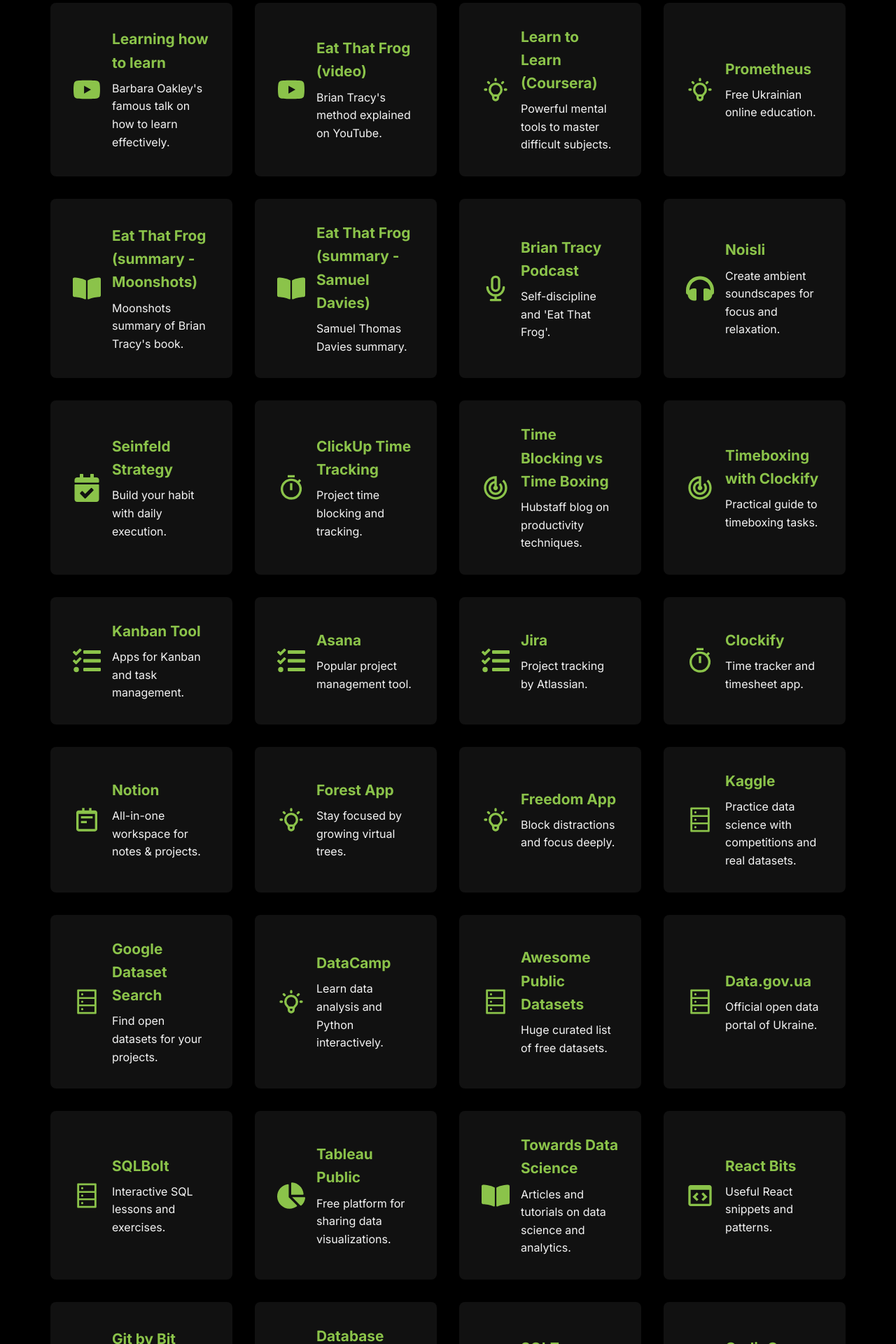
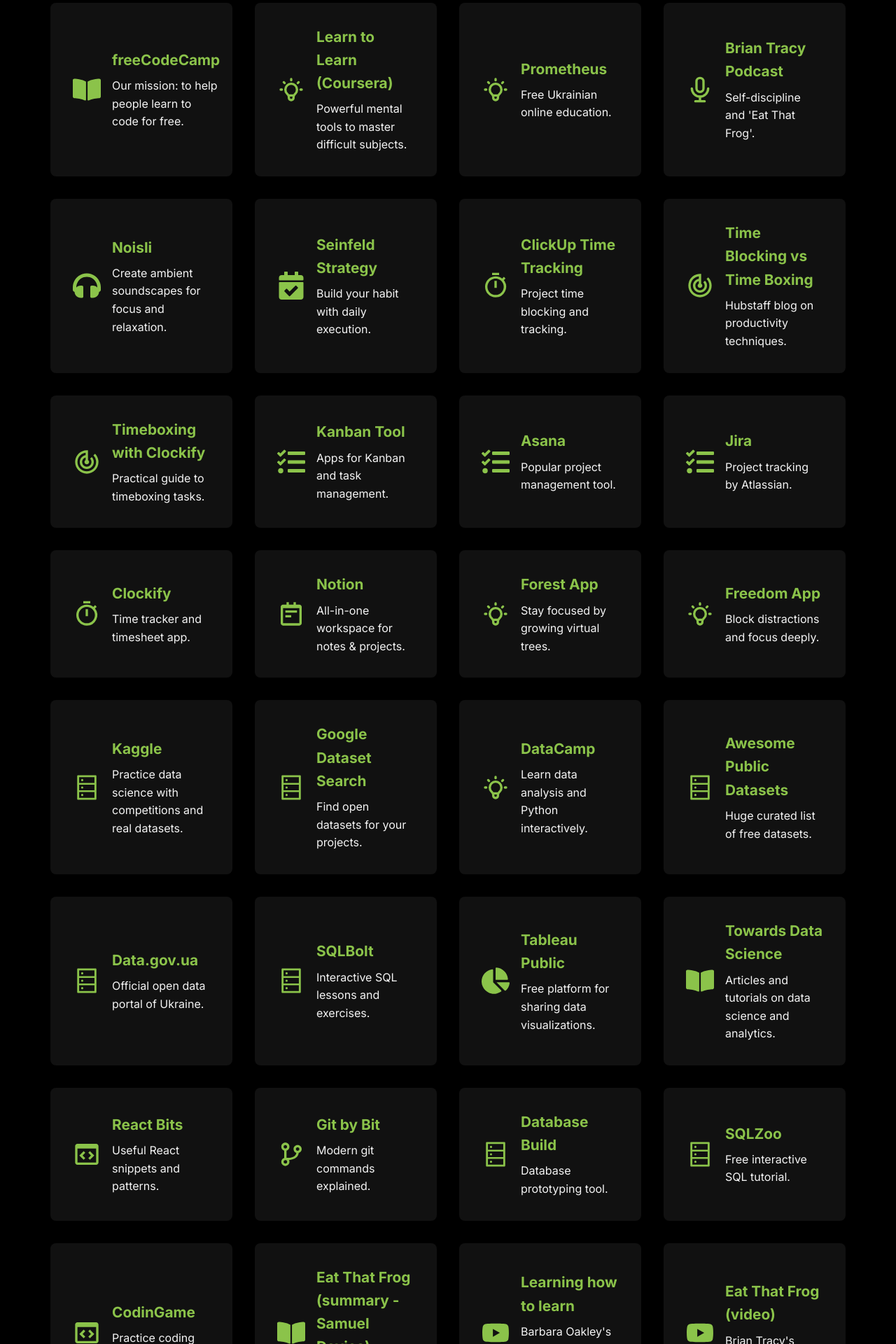
Before and after one commit to Ded-Goit/my-book-site, a Next.js app: page /resources in a window 1280 px wide. Shown: the part 360-2280 px from the top of the page at 70% size. Built offline with nearby package versions, Linux system fonts and the light colour scheme.

Commit message:
edit resources

```diff
--- a/app/about/about.module.css
+++ b/app/about/about.module.css
@@ -79,7 +79,7 @@
   position: absolute;
   top: -30px;
   right: -30px;
-  background: #fff;
+  background: var(--accent);
   border-radius: 50%;
   padding: 0.5rem 0.7rem;
   font-size: 1.2rem;
--- a/app/resources/page.tsx
+++ b/app/resources/page.tsx
@@ -16,21 +16,13 @@
 
 export default function ResourcesPage() {
   const resources = [
-    // 🎥 Відео / YouTube
+    // 📚 Курси / Навчання
     {
-      title: "Learning how to learn",
-      description: "Barbara Oakley's famous talk on how to learn effectively.",
-      icon: <FaYoutube />,
-      link: "https://www.youtube.com/watch?v=O96fE1E-rf8",
+      title: "freeCodeCamp ",
+      description: "Our mission: to help people learn to code for free. ",
+      icon: <FaBookOpen />,
+      link: "https://www.freecodecamp.org/learn",
     },
-    {
-      title: "Eat That Frog (video)",
-      description: "Brian Tracy's method explained on YouTube.",
-      icon: <FaYoutube />,
-      link: "https://www.youtube.com/watch?v=cvlUaP54w78",
-    },
-
-    // 📚 Курси / Навчання
     {
       title: "Learn to Learn (Coursera)",
       description: "Powerful mental tools to master difficult subjects.",
@@ -42,18 +34,6 @@
       description: "Free Ukrainian online education.",
       icon: <HiOutlineLightBulb />,
       link: "https://prometheus.org.ua",
-    },
-    {
-      title: "Eat That Frog (summary - Moonshots)",
-      description: "Moonshots summary of Brian Tracy's book.",
-      icon: <FaBookOpen />,
-      link: "https://www.moonshots.io/eat-that-frog-by-brian-tracy",
-    },
-    {
-      title: "Eat That Frog (summary - Samuel Davies)",
-      description: "Samuel Thomas Davies summary.",
-      icon: <FaBookOpen />,
-      link: "https://www.samuelthomasdavies.com/book-summaries/business/eat-that-frog",
     },
 
     // 🎧 Аудіо / Подкасти
@@ -221,6 +201,26 @@
       icon: <BiCodeBlock />,
       link: "http://codingame.com",
     },
+    // 📚 Курси / Навчання
+    {
+      title: "Eat That Frog (summary - Samuel Davies)",
+      description: "Samuel Thomas Davies summary.",
+      icon: <FaBookOpen />,
+      link: "https://www.samuelthomasdavies.com/book-summaries/business/eat-that-frog",
+    },
+    // 🎥 Відео / YouTube
+    {
+      title: "Learning how to learn",
+      description: "Barbara Oakley's famous talk on how to learn effectively.",
+      icon: <FaYoutube />,
+      link: "https://www.youtube.com/watch?v=O96fE1E-rf8",
+    },
+    {
+      title: "Eat That Frog (video)",
+      description: "Brian Tracy's method explained on YouTube.",
+      icon: <FaYoutube />,
+      link: "https://www.youtube.com/watch?v=cvlUaP54w78",
+    },
   ];
   const legend = [
     { icon: <FaYoutube />, label: "Video" },
```
Also changed, not shown: public/frogs/telefon_frog.webp.
